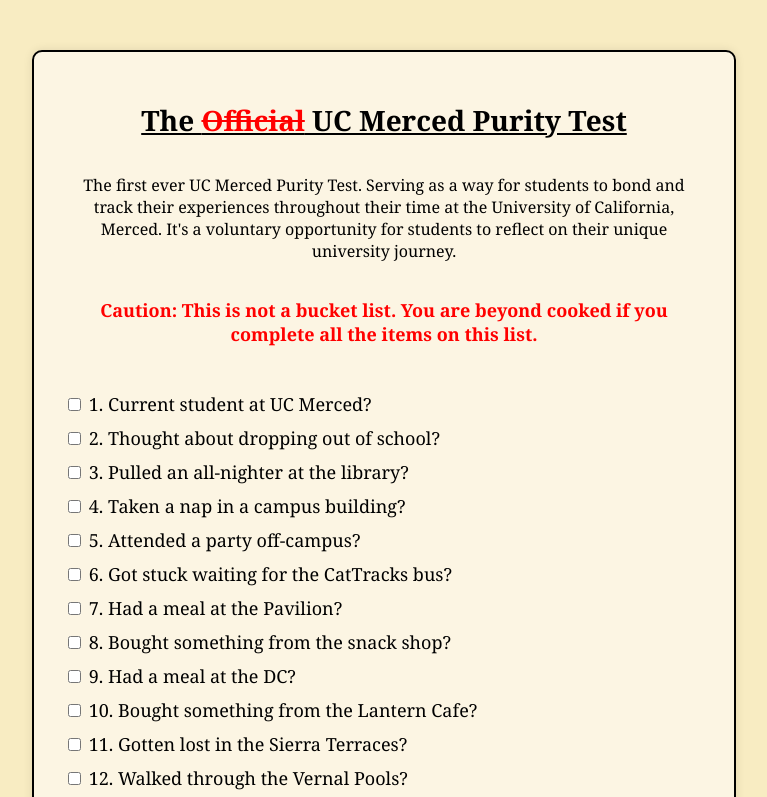
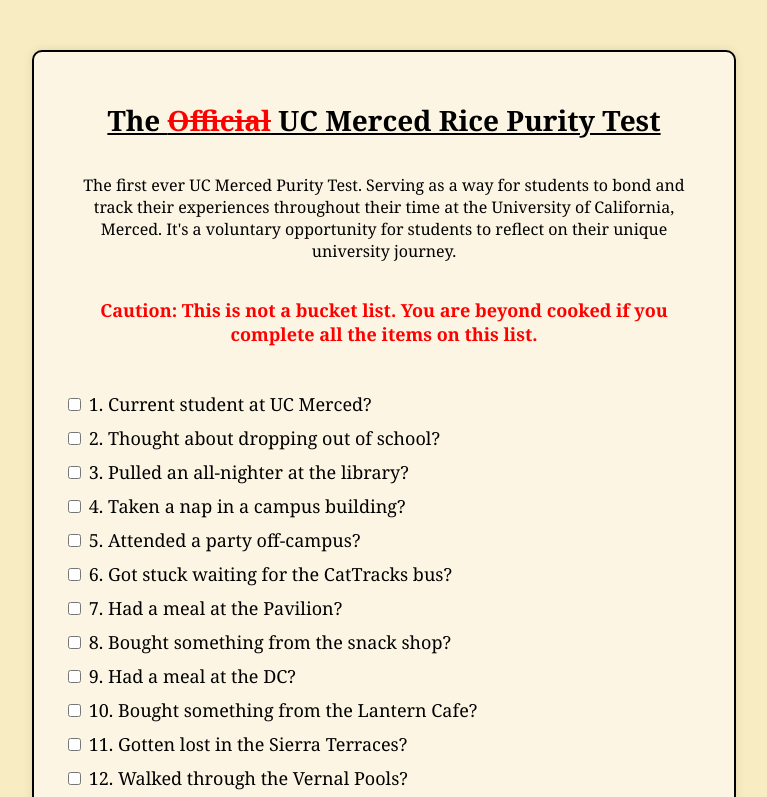
Before and after one commit to TiffanyNgoc/UCM-Rice-Purity-Test-lmao, a plain HTML site: page index.html in a window 1280 px wide. Shown: the top 797 px of the page, without its empty margins (256-1023 px from the left). Drawn offline with Linux system fonts and the light colour scheme.

Commit message:
Fixed title, added rice

```diff
--- a/index.html
+++ b/index.html
@@ -3,12 +3,12 @@
 <head>
     <meta charset="UTF-8">
     <meta name="viewport" content="width=device-width, initial-scale=1.0">
-    <title>UC Merced Purity Test</title>
+    <title>UC Merced Rice Purity Test</title>
     <link rel="stylesheet" href="styles.css">
 </head>
 <body>
     <div class="container">
-        <h1>The <span class="official">Official</span> UC Merced Purity Test</h1>
+        <h1>The <span class="official">Official</span> UC Merced Rice Purity Test</h1>
         <p>
             The first ever UC Merced Purity Test. Serving as a way for students to bond and track their experiences
             throughout their time at the University of California, Merced. It's a voluntary opportunity for students
```
